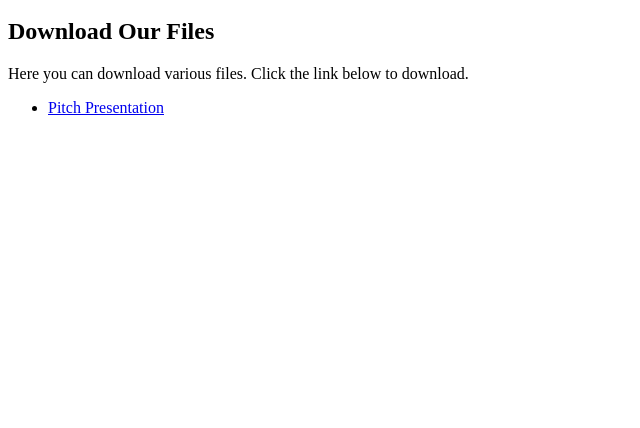
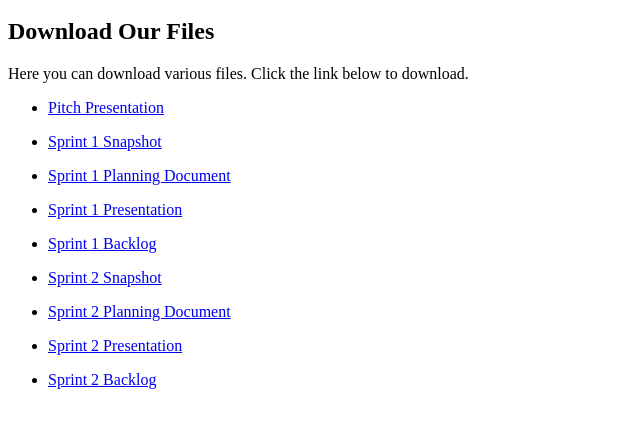
Before and after one commit to BlountWebApp/BlountWebApp.github.io, a plain HTML site: page deliverables.html in a window 1280 px wide. Shown: the part 136-564 px from the top of the page, without its empty margins (0-640 px from the left). Drawn offline with Linux system fonts and the light colour scheme.

Commit message:
Update deliverables.html to include Sprints 1 & 2

```diff
--- a/deliverables.html
+++ b/deliverables.html
@@ -25,6 +25,30 @@
             <ul>
                 <li><a href="deliverables/CS_495_Pitch.pdf" download>Pitch Presentation</a></li>
             </ul>
+            <ul>
+                <li><a href="deliverables/Sprint1Snapshot.zip" download>Sprint 1 Snapshot</a></li>
+            </ul>
+            <ul>
+                <li><a href="deliverables/Sprint 1 Planning Document.pdf" download>Sprint 1 Planning Document</a></li>
+            </ul>
+            <ul>
+                <li><a href="deliverables/Sprint 1 Presentation.pdf" download>Sprint 1 Presentation</a></li>
+            </ul>
+            <ul>
+                <li><a href="deliverables/Sprint 1 Backlog.xlsx" download>Sprint 1 Backlog</a></li>
+            </ul>
+            <ul>
+                <li><a href="deliverables/Sprint2Snapshot.zip" download>Sprint 2 Snapshot</a></li>
+            </ul>
+            <ul>
+                <li><a href="deliverables/Sprint 2 Planning Document.pdf" download>Sprint 2 Planning Document</a></li>
+            </ul>
+            <ul>
+                <li><a href="deliverables/Sprint 2 Presentation.pdf" download>Sprint 2 Presentation</a></li>
+            </ul>
+            <ul>
+                <li><a href="deliverables/Sprint 2 Backlog.xlsx" download>Sprint 2 Backlog</a></li>
+            </ul>
         </section>
     </main>
 </body>
```
